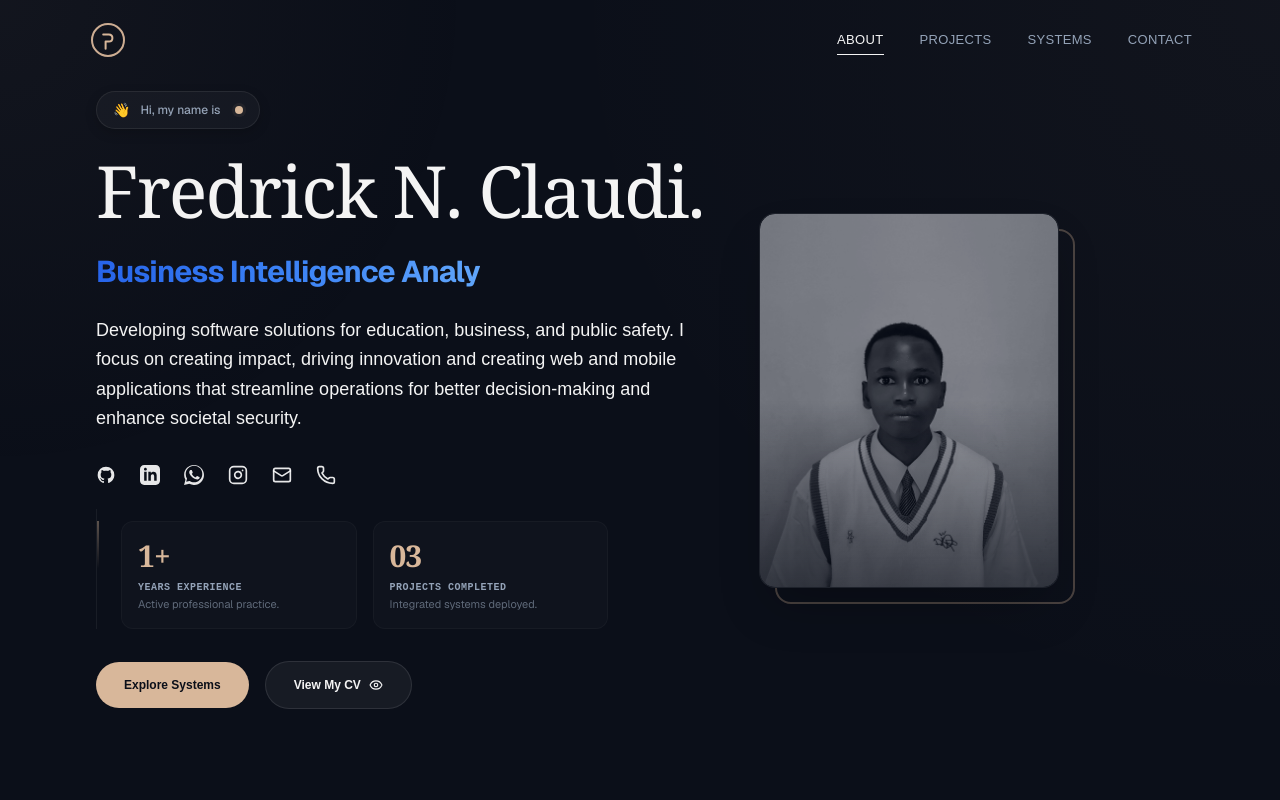
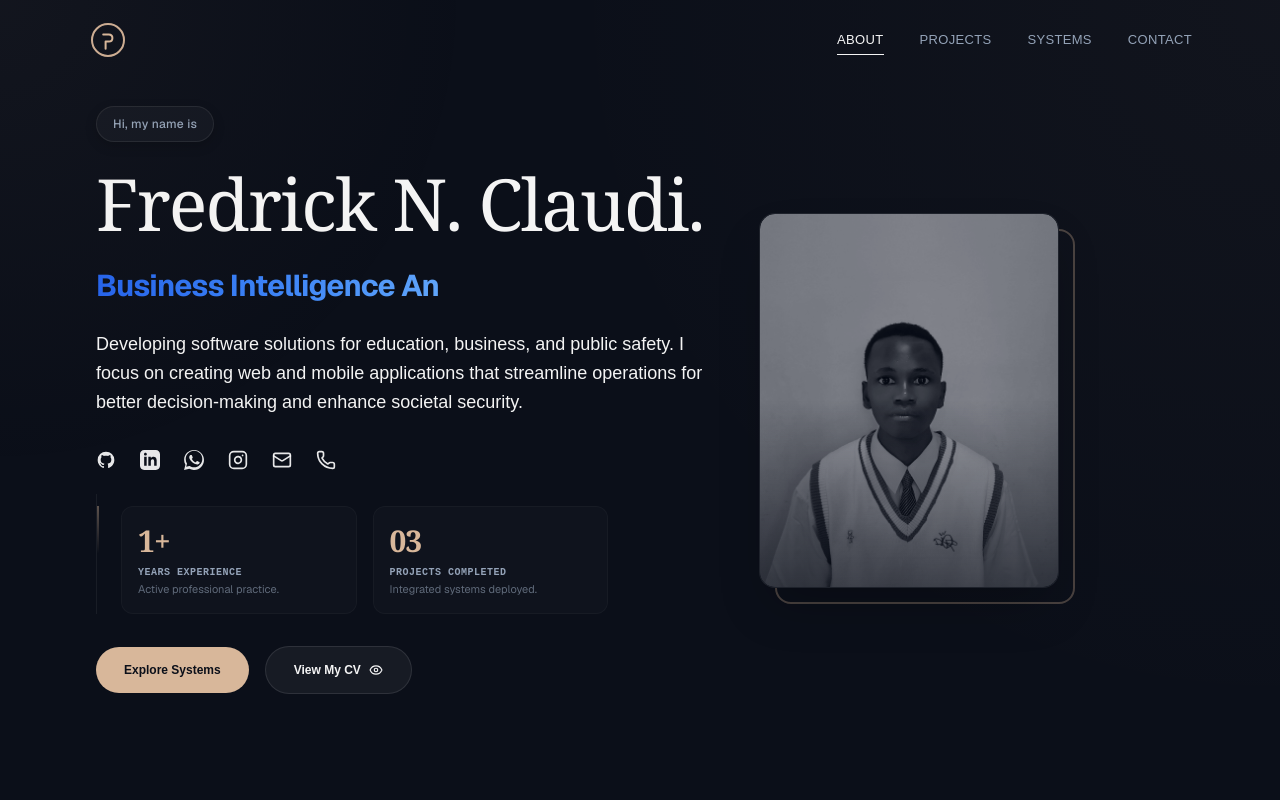
Before and after one commit to heispromice/promice-portfolio, a Next.js app: page / in a window 1280 px wide. Shown: the top 800 px of the page. Built offline with nearby package versions, Linux system fonts and the light colour scheme.

Commit message:
Fix: Hero Animes

```diff
--- a/app/components/site/Hero.tsx
+++ b/app/components/site/Hero.tsx
@@ -38,7 +38,7 @@ export function Hero({ isParentLoading = false }: HeroProps) {
   const [displayText, setDisplayText] = useState("");
   const [isDeleting, setIsDeleting] = useState(false);
 
-  const texts = ["Software Developer", "Business Intelligence Analyst"];
+  const texts = ["A Software Developer", "Business Intelligence Analyst"];
   const typingSpeed = isDeleting ? 40 : 80;
   const delayBetweenTexts = 2000;
 
@@ -104,37 +104,15 @@ export function Hero({ isParentLoading = false }: HeroProps) {
 
             <motion.div
               variants={itemVariants}
-              className="inline-flex items-center gap-2.5 px-4 py-2 rounded-full border border-white/[0.08] bg-white/[0.03] backdrop-blur-md text-[12px] font-medium tracking-normal text-[#F4F4F4] shadow-[0_4px_12px_rgba(0,0,0,0.2)] hover:border-[#D8B79A]/30 transition-colors duration-300 group/badge cursor-default select-none"
+              className="inline-flex items-center gap-3 px-4 py-2 rounded-full border border-white/[0.08] bg-white/[0.03] backdrop-blur-md text-[12px] font-medium tracking-normal text-[#F4F4F4] shadow-[0_4px_12px_rgba(0,0,0,0.2)] hover:border-[#D8B79A]/30 transition-colors duration-300 group/badge cursor-default select-none"
               whileHover={{ scale: 1.02 }}
               whileTap={{ scale: 0.98 }}
             >
-              <motion.span
-                className="inline-block origin-[70%_70%] text-sm"
-                animate={{
-                  rotate: [0, 14, -8, 14, -4, 10, 0]
-                }}
-                transition={{
-                  duration: 2.5,
-                  ease: "easeInOut",
-                  repeat: Infinity,
-                  repeatDelay: 4
-                }}
-                whileHover={{
-                  rotate: [0, 14, -8, 14, -4, 10, 0],
-                  transition: { duration: 1.2, ease: "easeInOut" }
-                }}
-              >
-                👋
-              </motion.span>
 
-              <span className="text-[#94A3B8] font-sans">
+              <span className="text-[#94A3B8] font-sans tracking-wide">
                 Hi, my name is
               </span>
 
-              <span className="relative flex h-2 w-2 ml-1">
-                <span className="animate-ping absolute inline-flex h-full w-full rounded-full bg-[#D8B79A]/40 opacity-75"></span>
-                <span className="relative inline-flex rounded-full h-2 w-2 bg-[#D8B79A]"></span>
-              </span>
             </motion.div>
 
             <div className="space-y-2">
@@ -159,7 +137,7 @@ export function Hero({ isParentLoading = false }: HeroProps) {
               variants={itemVariants}
               className="max-w-2xl text-[15px] sm:text-[16px] lg:text-[18px] leading-relaxed text-[#F4F4F4] font-medium"
             >
-              Developing software solutions for education, business, and public safety. I focus on creating impact, driving innovation and creating web and mobile applications that streamline operations for better decision-making and enhance societal security.
+              Developing software solutions for education, business, and public safety. I focus on creating web and mobile applications that streamline operations for better decision-making and enhance societal security.
             </motion.p>
 
             {/* CONTACT ICONS */}
```
